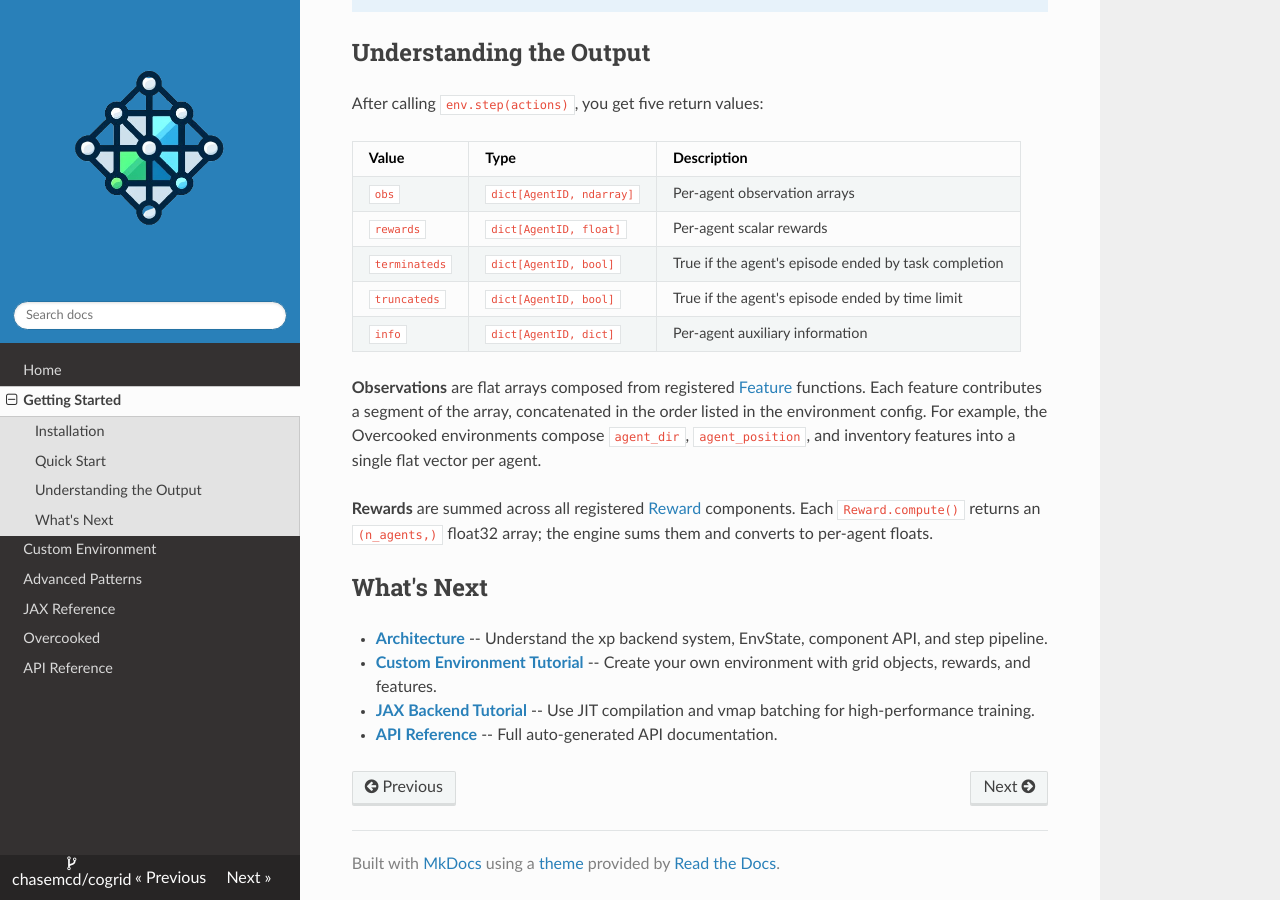
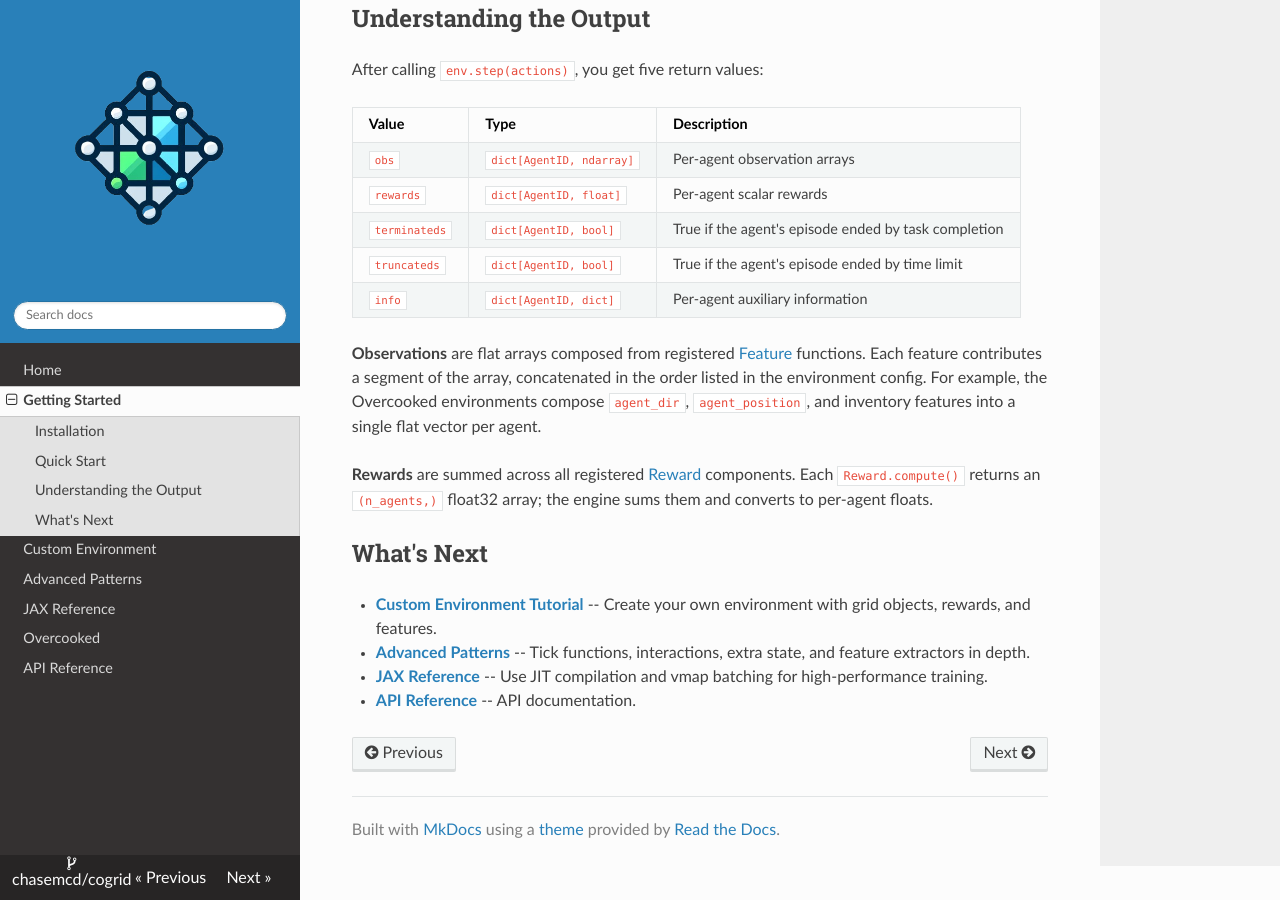
Before and after one commit to chasemcd/cogrid, an MkDocs documentation site: the page built from docs/getting-started.md, in a window 1280 px wide and 900 px high, scrolled down 1565 px. Built offline with MkDocs 1.6.1, drawn with Linux system fonts in a browser that asks for light colours; nearby versions of some CDN libraries; some of the changed text lies outside the part shown.

Commit message:
fix(31-02): update internal doc links for flat structure and validate build
- Fix 3 broken links in custom-environment.md (overcooked.md path)
- Fix 5 broken links in getting-started.md (custom-environment, jax-reference, api-reference paths; remove architecture link)
- Fix 3 broken links in overcooked.md (image path, custom-environment, jax-reference paths)
- mkdocs build --strict passes with no warnings

Co-Authored-By: Claude Opus 4.6 <noreply@anthropic.com>

````diff
--- a/docs/getting-started.md
+++ b/docs/getting-started.md
@@ -48,12 +48,10 @@ parallel API. Create an environment, reset it, and step through a loop:
 
     ```python
     import jax
-    from cogrid.backend import set_backend
     from cogrid.envs import registry
     import cogrid.envs.overcooked
 
-    set_backend("jax")
-    env = registry.make("Overcooked-CrampedRoom-V0")
+    env = registry.make("Overcooked-CrampedRoom-V0", backend="jax")
     obs, info = env.reset(seed=42)
 
     # Use the functional API for JIT/vmap
@@ -83,23 +81,23 @@ After calling `env.step(actions)`, you get five return values:
 | `info` | `dict[AgentID, dict]` | Per-agent auxiliary information |
 
 **Observations** are flat arrays composed from registered
-[Feature](tutorials/custom-environment.md#step-7-define-feature-extractors)
+[Feature](custom-environment.md#step-7-define-feature-extractors)
 functions. Each feature contributes a segment of the array, concatenated in
 the order listed in the environment config. For example, the Overcooked
 environments compose `agent_dir`, `agent_position`, and inventory features
 into a single flat vector per agent.
 
 **Rewards** are summed across all registered
-[Reward](tutorials/custom-environment.md#step-6-define-reward-functions)
+[Reward](custom-environment.md#step-6-define-reward-functions)
 components. Each `Reward.compute()` returns an `(n_agents,)` float32 array;
 the engine sums them and converts to per-agent floats.
 
 ## What's Next
 
-- **[Architecture](concepts/architecture.md)** -- Understand the xp backend
-  system, EnvState, component API, and step pipeline.
-- **[Custom Environment Tutorial](tutorials/custom-environment.md)** -- Create
+- **[Custom Environment Tutorial](custom-environment.md)** -- Create
   your own environment with grid objects, rewards, and features.
-- **[JAX Backend Tutorial](tutorials/jax-backend.md)** -- Use JIT compilation
+- **[Advanced Patterns](advanced-patterns.md)** -- Tick functions, interactions,
+  extra state, and feature extractors in depth.
+- **[JAX Reference](jax-reference.md)** -- Use JIT compilation
   and vmap batching for high-performance training.
-- **[API Reference](reference/cogrid/index.md)** -- Full auto-generated API documentation.
+- **[API Reference](api-reference.md)** -- API documentation.
````
Also changed, not shown: docs/custom-environment.md (+3 -3 lines), docs/overcooked.md (+4 -5 lines).
